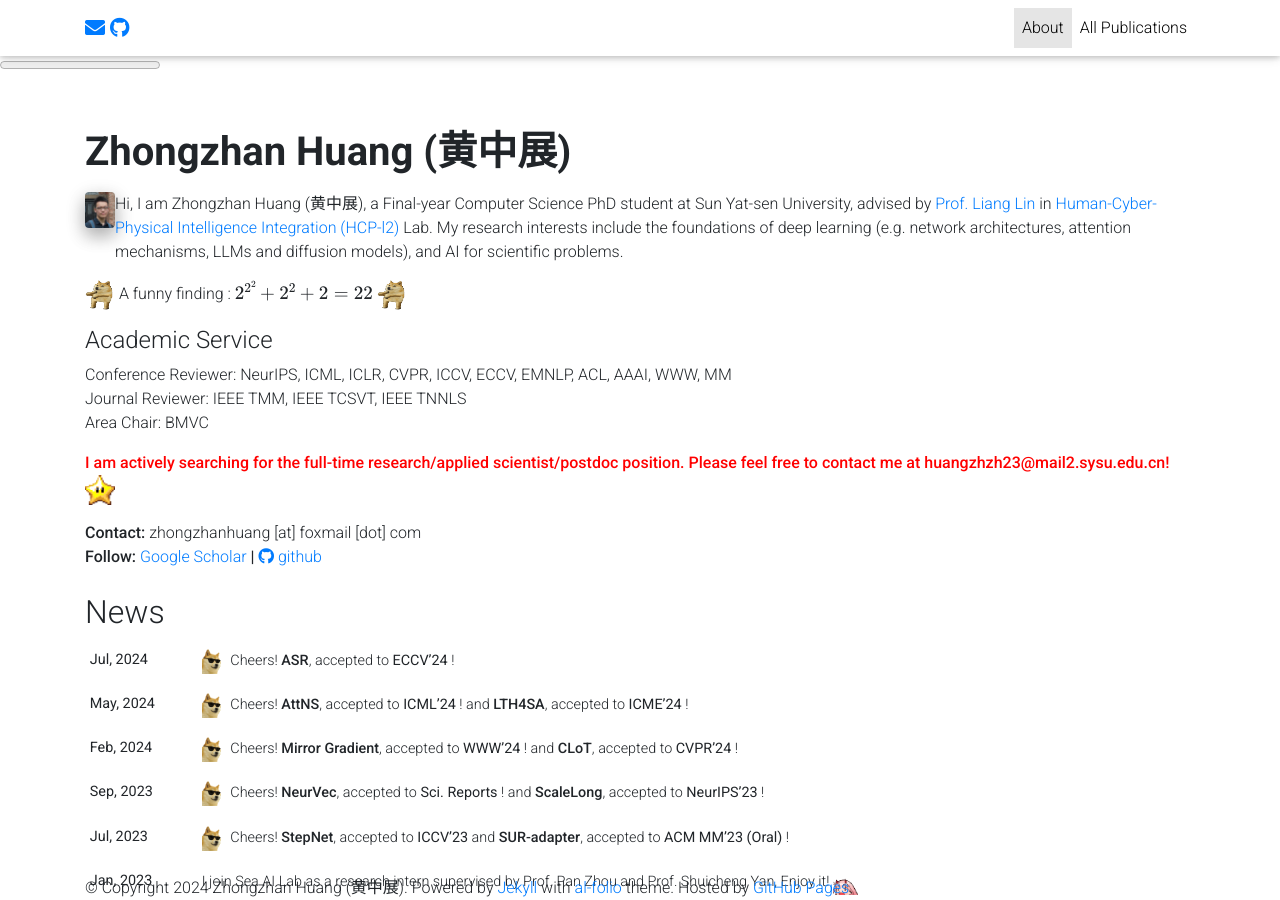
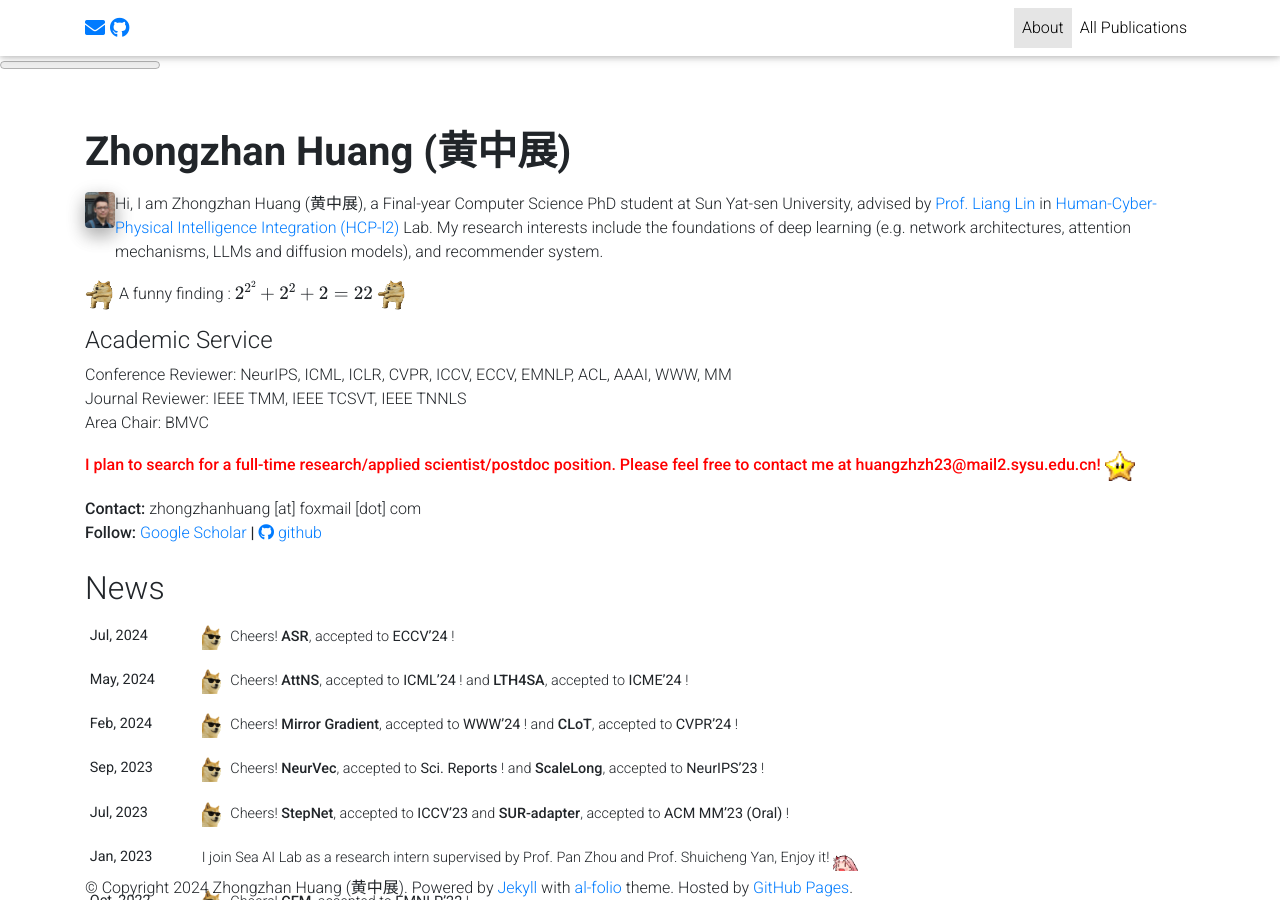
Before and after one commit to dedekinds/dedekinds.github.io, a Jekyll site: the page built from _pages/about.md, in a window 1280 px wide and 900 px high. Built offline with Jekyll 4.4.1, drawn with Linux system fonts in a browser that asks for light colours; nearby versions of some CDN libraries; full-size pictures stand in for the smaller copies a plugin makes; library files that are not in the unit come from our copies; comment, search, counter and statistics services are not loaded; a style sheet for code colours, icons or effects is not loaded.

Commit message:
Update about.md

```diff
--- a/_pages/about.md
+++ b/_pages/about.md
@@ -25,7 +25,7 @@ Hi, I am Zhongzhan Huang (黄中展), a Final-year Computer Science PhD student
 in
 <a href="https://www.sysuhcp.com" target="_blank">Human-Cyber-Physical Intelligence Integration (HCP-l2)</a>
 Lab.
-My research interests include the foundations of deep learning (e.g. network architectures, attention mechanisms, LLMs and diffusion models), and AI for scientific problems.
+My research interests include the foundations of deep learning (e.g. network architectures, attention mechanisms, LLMs and diffusion models), and recommender system.
 <br>
 
 <!-- $$🚀 = \int_{🌔}^🌒 💪 d⌛$$ -->
@@ -48,4 +48,4 @@ My research interests include the foundations of deep learning (e.g. network arc
   Area Chair: BMVC
 <br>
 
-  <strong style="color:red;">I am actively searching for the full-time research/applied scientist/postdoc position. Please feel free to contact me at huangzhzh23@mail2.sysu.edu.cn!</strong> <img src="https://github.com/dedekinds/dedekinds.github.io/raw/main/_pages/star.gif" width="30">
+  <strong style="color:red;">I plan to search for a full-time research/applied scientist/postdoc position. Please feel free to contact me at huangzhzh23@mail2.sysu.edu.cn!</strong> <img src="https://github.com/dedekinds/dedekinds.github.io/raw/main/_pages/star.gif" width="30">
```
